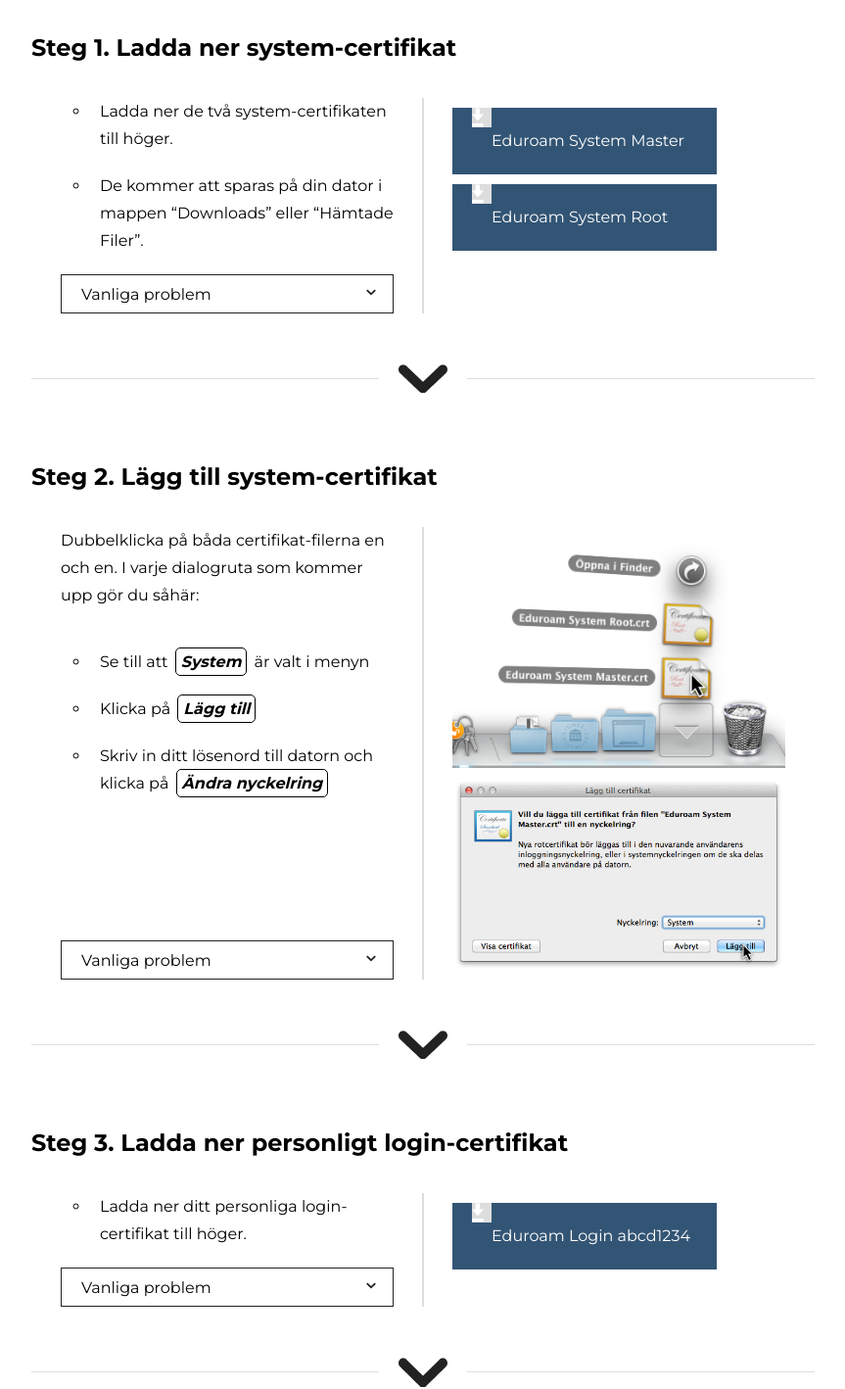
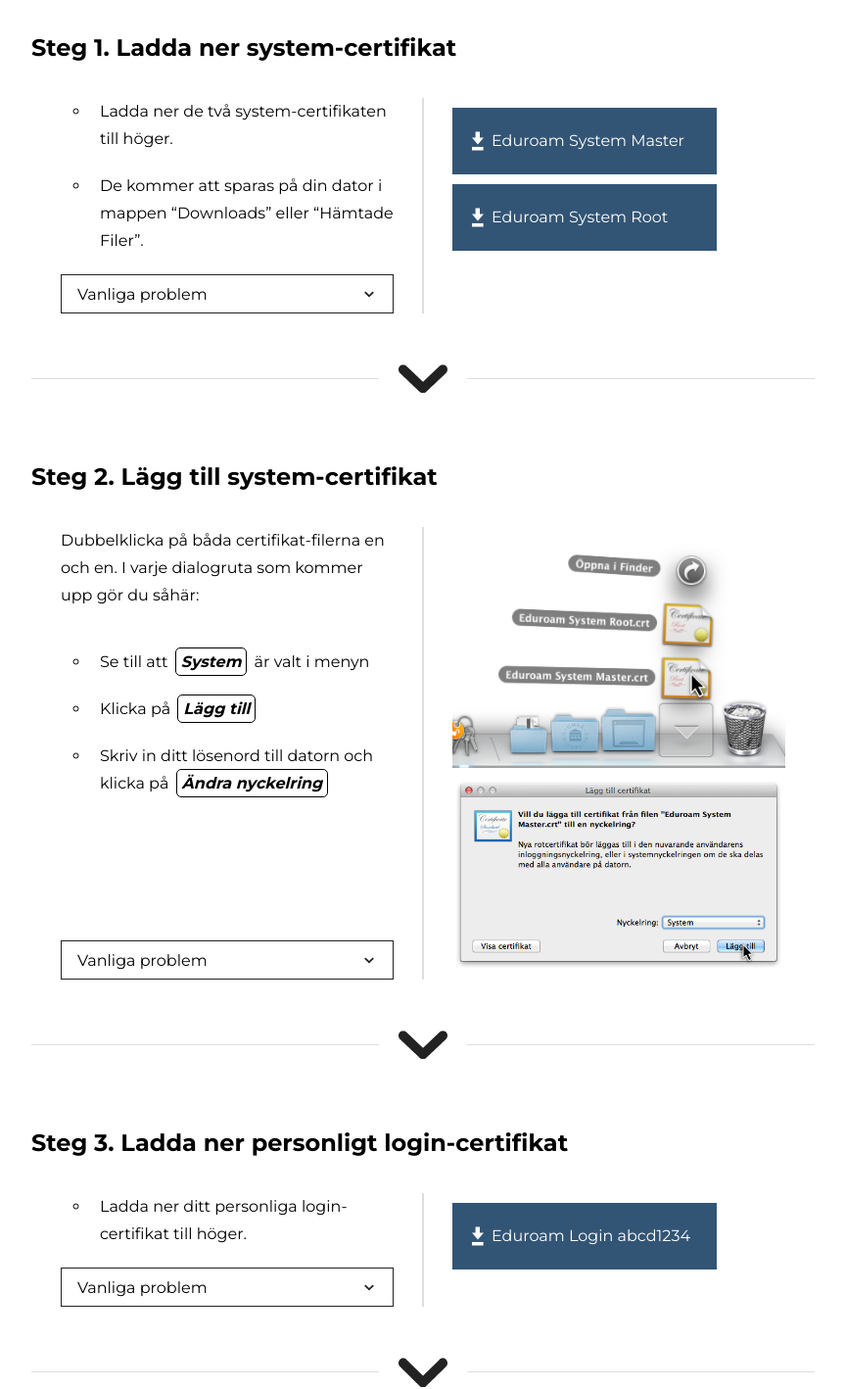
Before and after one commit to f95johansson/eduroam-design, a Jekyll site: the page built from macos.html, in a window 1280 px wide. Shown: the part 459-1877 px from the top of the page at 98% size, without its empty margins (208-1071 px from the left). Built offline with Jekyll 4.4.1, drawn with Linux system fonts in a browser that asks for light colours.

Commit message:
images/steps/checkmark.svg

```diff
--- a/_data/steps.yml
+++ b/_data/steps.yml
@@ -55,4 +55,4 @@
         * Kontrollera att du är ansluten genom att öppna en webbläsare och hämta godtycklig hemsida.
         * Kan du ansluta och få fram hemsidan så har installationen och anslutningen fungerat. Grattis!
         * Kan du inte ansluta så dubbelkolla instruktionerna en gång till. Hittas inte felet så rådfråga problemsektionen nedan.
-  images: ["./images/steps/victory.jpg"]
+  images: ["./images/steps/checkmark.svg"]
--- a/css/main.scss
+++ b/css/main.scss
@@ -197,6 +197,9 @@ footer {
       height: 2rem;
       background-image: url("../images/download-arrow.svg");
       background-repeat: no-repeat;
+      background-color: transparent;
+      top: 50%;
+      transform: translateY(-50%);
     }
   }
 }
@@ -250,7 +253,7 @@ footer {
     width: calc(50% - 6rem);
     position: absolute;
     box-sizing: border-box;
-    padding: 0 2rem;
+    padding: 0 1.6rem;
     bottom: 6.6rem;
     left: 3rem;
     cursor: pointer;
@@ -259,10 +262,10 @@ footer {
       content: " ";
       background-image: url('../images/small-arrow.svg');
       background-repeat: no-repeat;
-      width: 2rem;
-      height: 2rem;
+      width: 1.6rem;
+      height: 1.6rem;
       position: absolute;
-      right: 1rem;
+      right: 1.6rem;
       top: 50%;
       transform: translateY(-50%);
     }
```
